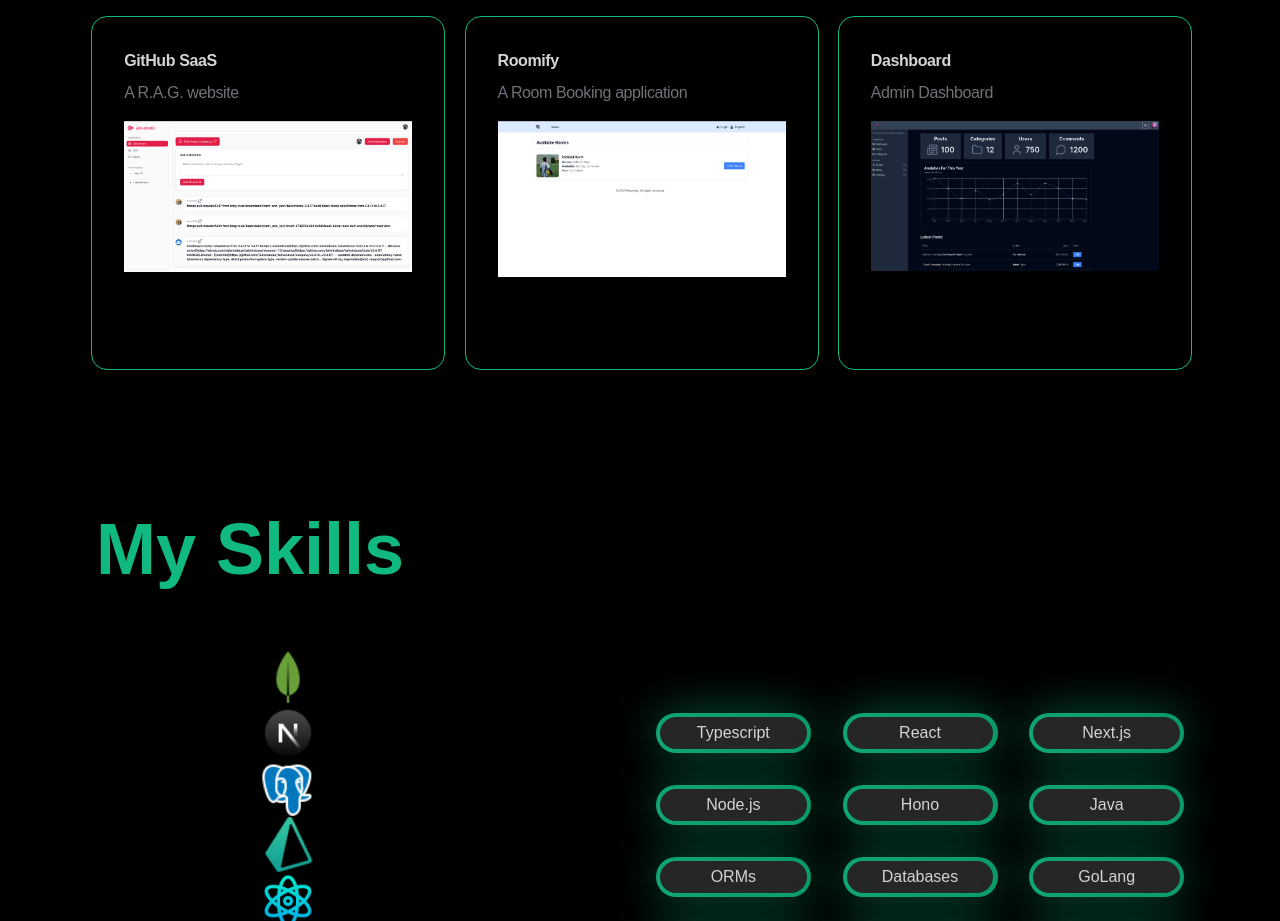
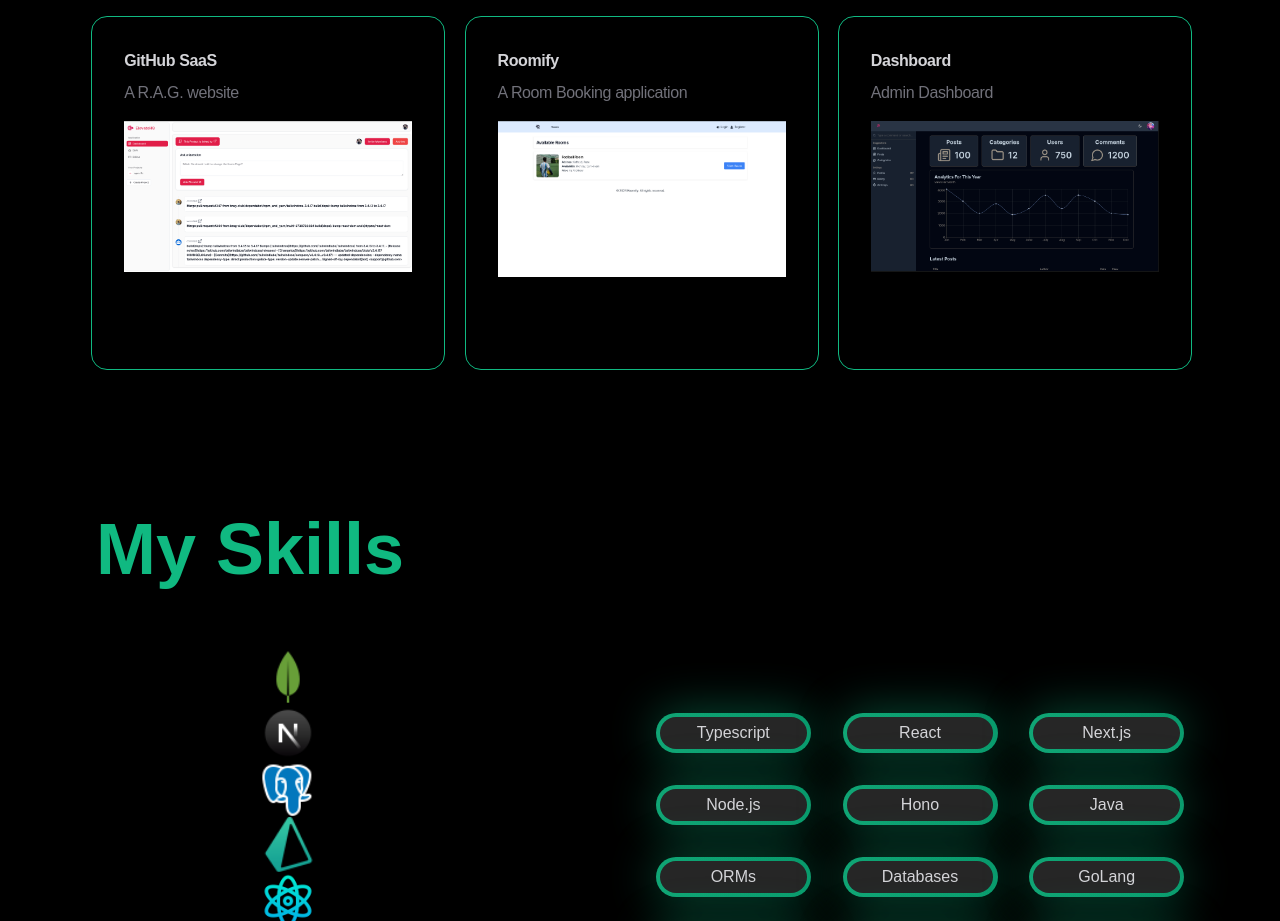
Before and after one commit to saatvik-10/portfolio, a Next.js app: page / in a window 1280 px wide. Shown: the part 940-1861 px from the top of the page. Built offline with nearby package versions, Linux system fonts and the light colour scheme; no server answers; some icons are missing; a web font is replaced by a local one.

Commit message:
Update ProjectsList.ts

```diff
--- a/data/ProjectsList.ts
+++ b/data/ProjectsList.ts
@@ -18,6 +18,6 @@
     href: 'https://admin-dashboard.itsaatvik.dev/',
     name: 'Dashboard',
     desc: 'Admin Dashboard',
-    img: '/projects/dashboard.png',
+    img: '/projects/admin-dashboard.png',
   },
 ];
```
